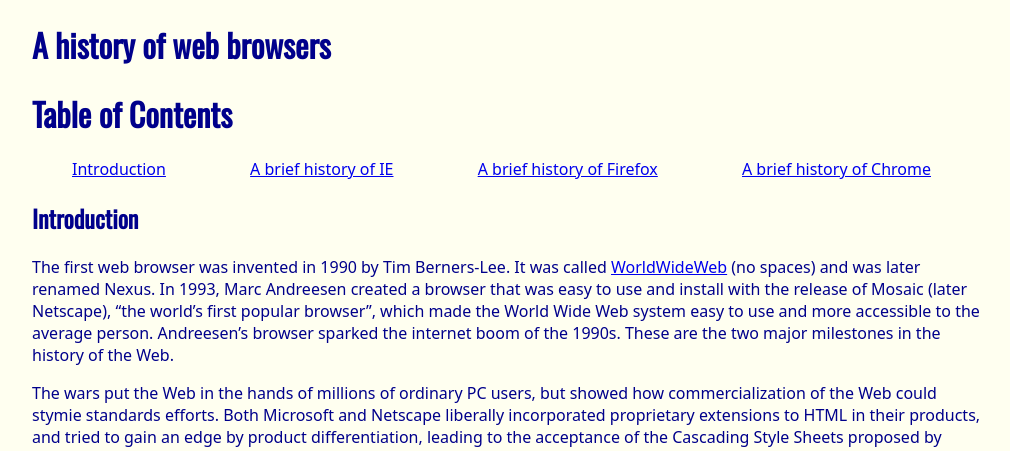
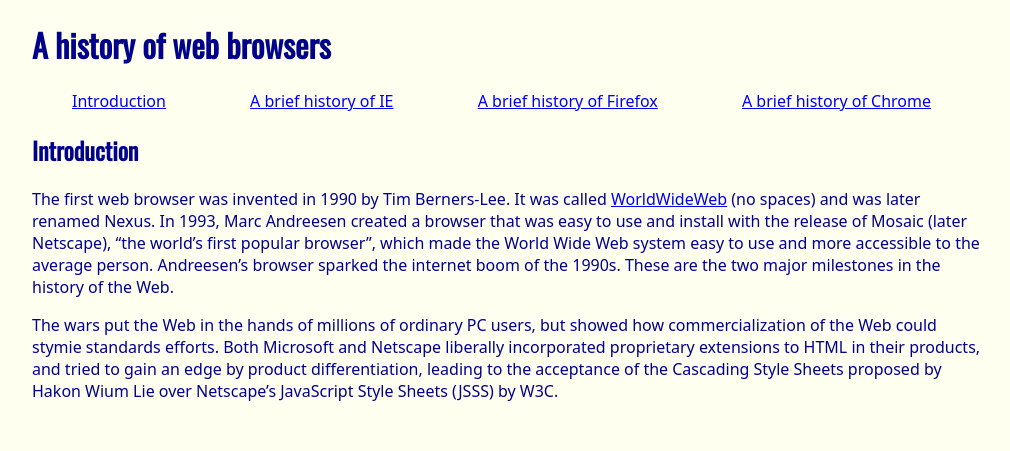
Before and after one commit to aaronk1m/ITM352_repo, a plain HTML site: page WODS/BrowserHistory3/index.html in a window 1280 px wide. Shown: the top 451 px of the page, without its empty margins (18-1028 px from the left). Drawn offline with nearby package versions, Linux system fonts and the light colour scheme.

Commit message:
got rid of Table of Contents title

```diff
--- a/WODS/BrowserHistory3/index.html
+++ b/WODS/BrowserHistory3/index.html
@@ -15,7 +15,6 @@
 
 <body>
     <div id="navbar">
-    <h1>Table of Contents</h1>
     <ul>
         <li><a href="#intro">Introduction</a></li>
         <li><a href="#IE">A brief history of IE</a></li>
```
